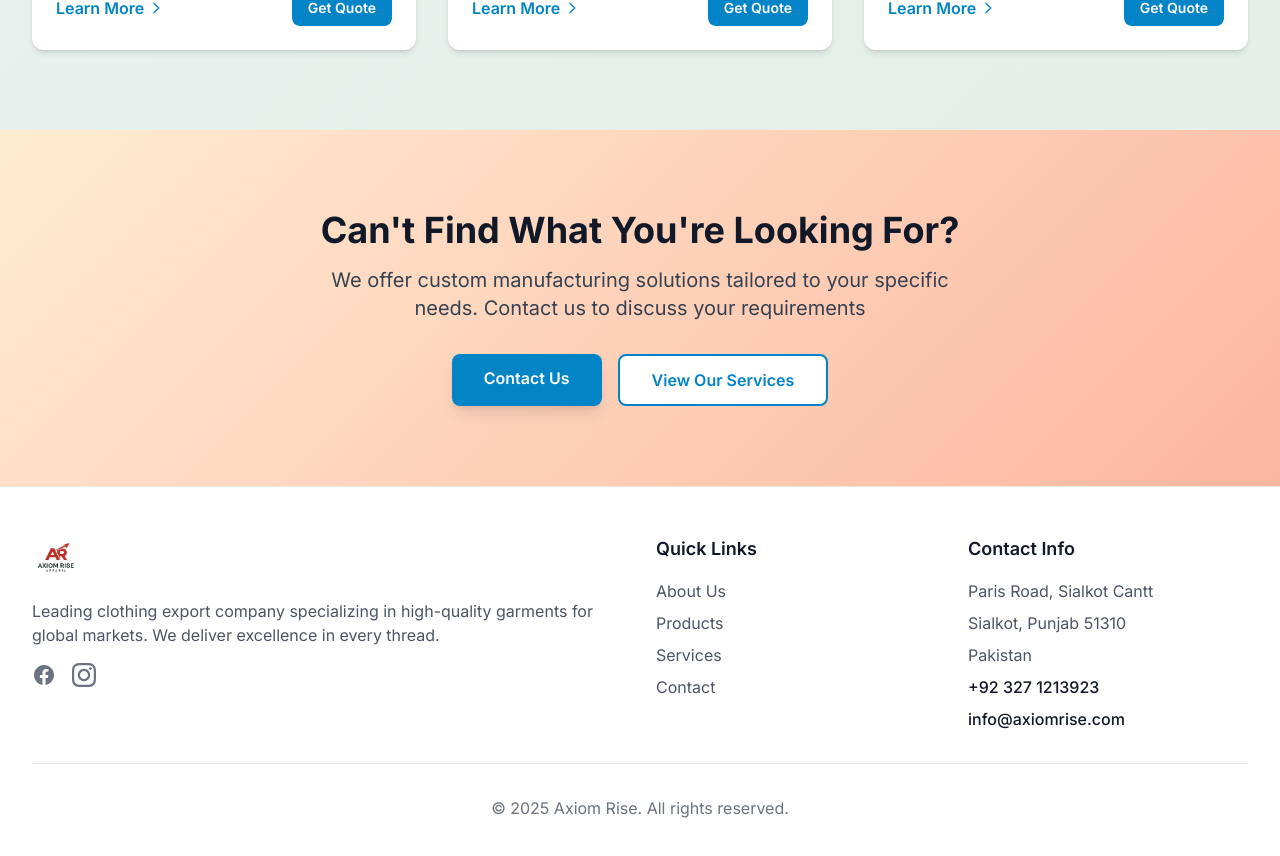
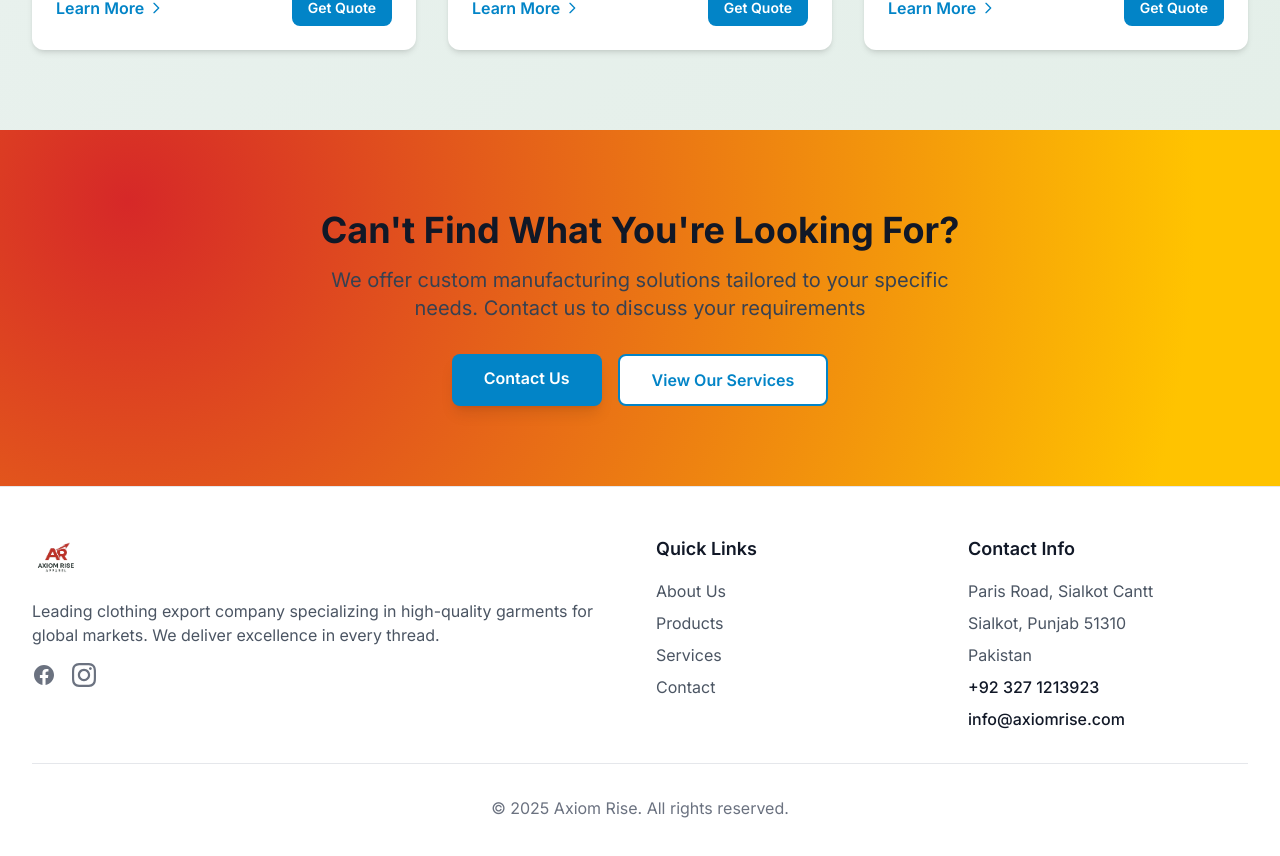
Before and after one commit to mohsinghafoor/axiom-rise, a Next.js app: page /products in a window 1280 px wide. Shown: the part 5075-5931 px from the top of the page. Built offline with nearby package versions, Linux system fonts and the light colour scheme.

Commit message:
Added favicon

```diff
--- a/src/app/contact/page.tsx
+++ b/src/app/contact/page.tsx
@@ -69,7 +69,7 @@ export default function Contact() {
   return (
     <div className="bg-white">
       {/* Hero Section */}
-      <section className="bg-gradient-to-r from-primary-600 to-primary-800 text-white py-20">
+      <section className="bg-gradient-to-r from-primary-600 to-primary-800 text-white py-20" style={{backgroundImage: 'radial-gradient(circle farthest-corner at 10% 20%, rgba(214,40,40,1) 0%, rgba(255,195,0,1) 90%)'}}>
         <div className="max-w-7xl mx-auto px-4 sm:px-6 lg:px-8">
           <div className="text-center">
             <h1 className="text-4xl lg:text-5xl font-bold mb-4">
--- a/src/app/layout.tsx
+++ b/src/app/layout.tsx
@@ -11,7 +11,7 @@ export const metadata: Metadata = {
   title: 'Axiom Rise - Premium Clothing Export',
   description: 'Leading clothing export company specializing in high-quality garments for global markets',
   icons: {
-    icon: '/favicon.svg',
+    icon: '/images/axiom-rise-logo.png',
   },
 }
 
--- a/src/components/products/CTASection.tsx
+++ b/src/components/products/CTASection.tsx
@@ -2,7 +2,7 @@ import Link from "next/link";
 
 export default function ProductsCTASection() {
   return (
-    <section className="relative py-20 overflow-hidden" style={{ background: 'linear-gradient(135deg, #ffecd2 0%, #fcb69f 100%)' }}>
+    <section className="relative py-20 overflow-hidden" style={{ backgroundImage: 'radial-gradient(circle farthest-corner at 10% 20%, rgba(214,40,40,1) 0%, rgba(255,195,0,1) 90%)' }}>
       <div className="max-w-7xl mx-auto px-4 sm:px-6 lg:px-8 text-center relative z-10">
         <h2 className="text-3xl lg:text-4xl font-bold mb-4 text-gray-900">
           Can&apos;t Find What You&apos;re Looking For?
```
